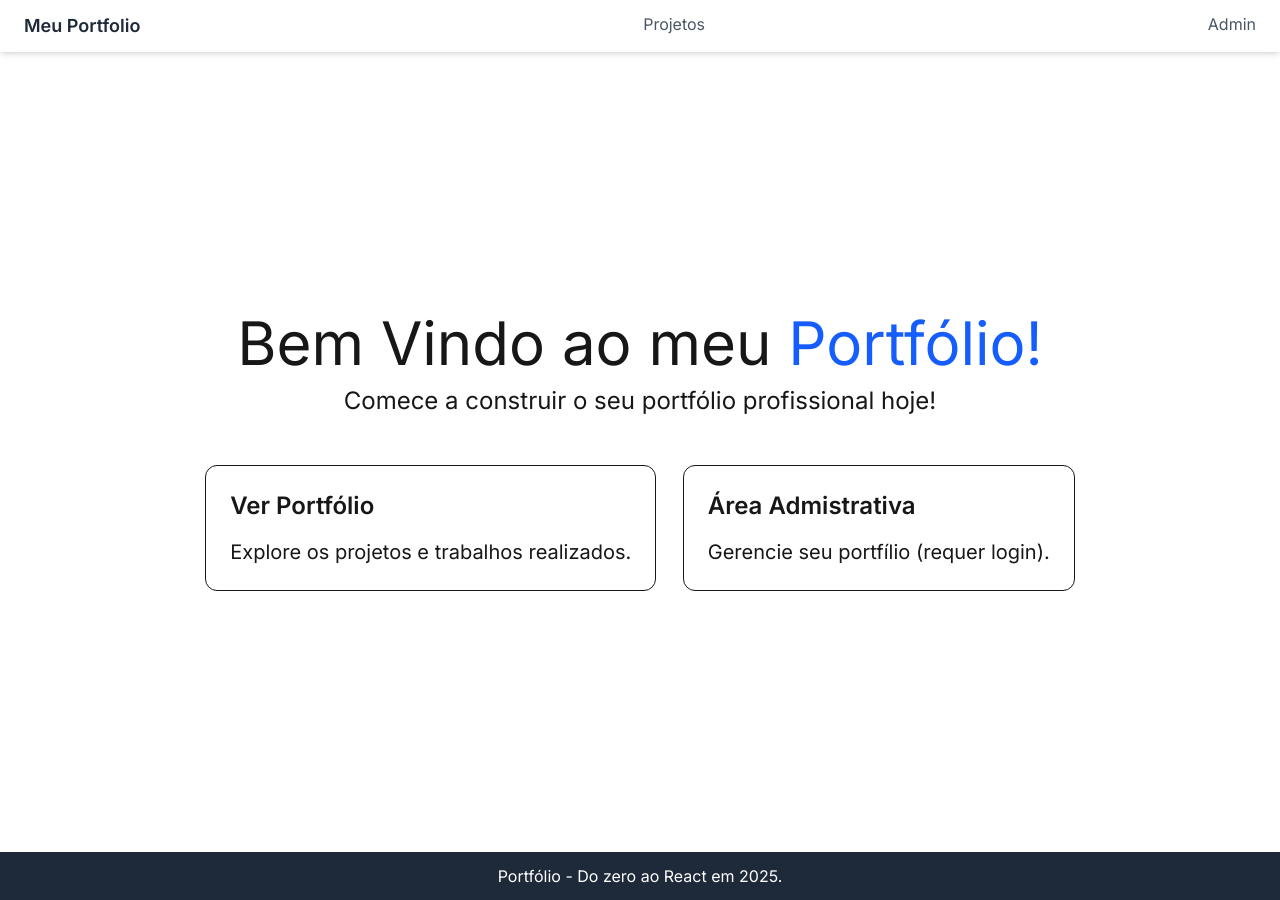
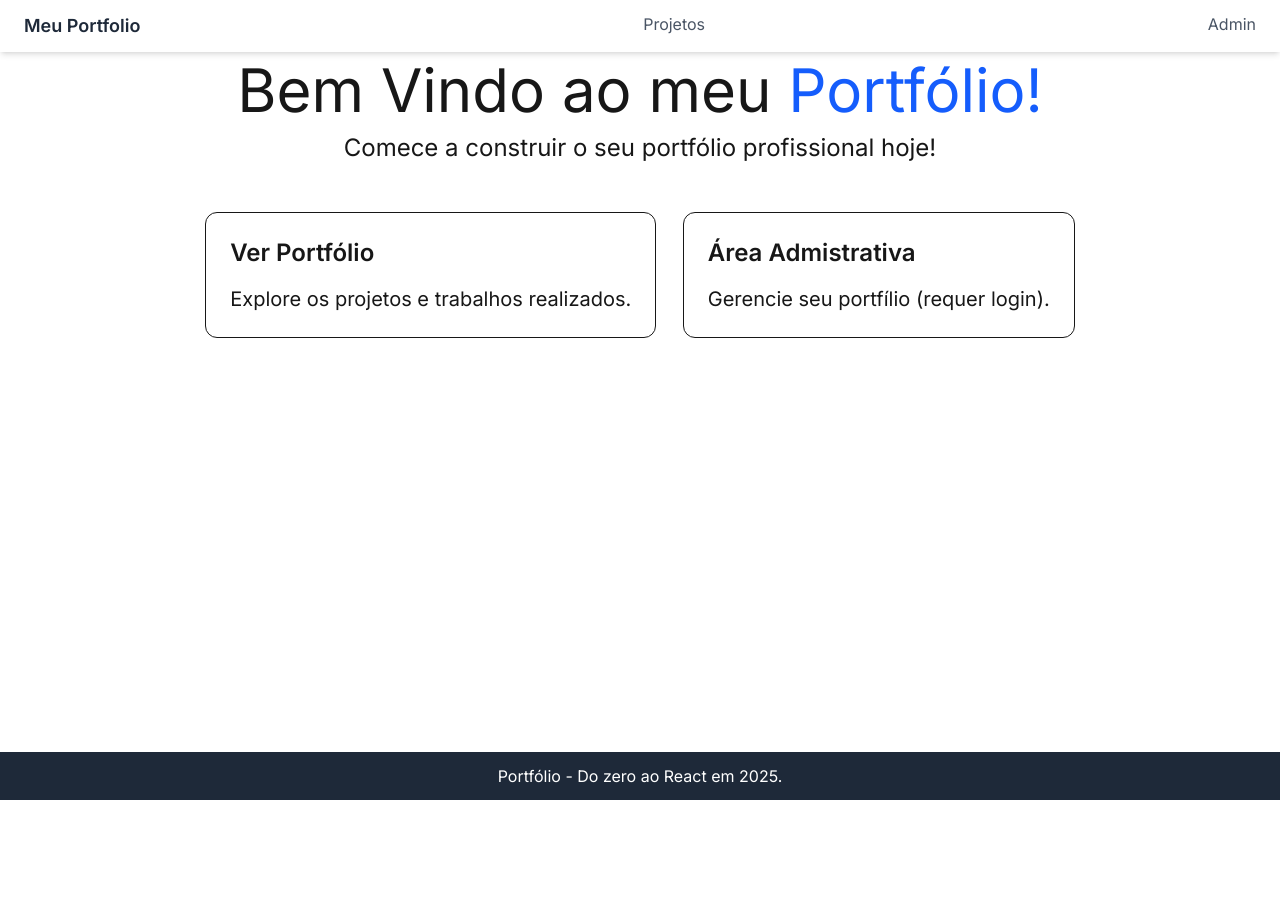
Before and after one commit to eugenio-developer/portfolio-react-nextjs, a Next.js app: page / in a window 1280 px wide. After the commit the page ends 800 px from the top, so only its background shows below. Built offline with nearby package versions, Linux system fonts and the light colour scheme.

Commit message:
adjusting page layout

```diff
--- a/src/app/layout.tsx
+++ b/src/app/layout.tsx
@@ -1,6 +1,8 @@
 import type { Metadata } from "next";
 import { Inter } from "next/font/google";
 import "./globals.css";
+import Header from "./components/header";
+import Footer from "./components/footer";
 
 const inter = Inter({
   variable: "--font-geist-sans",
@@ -24,7 +26,13 @@ export default function RootLayout({
       <body
         className={inter.className}
       >
-        {children}
+        <div className="flex flex-col min-h-screen">
+          <Header/>
+            <main className="flex-grow">
+              {children}
+            </main>
+          <Footer/>
+        </div>
       </body>
     </html>
   );
--- a/src/app/page.tsx
+++ b/src/app/page.tsx
@@ -1,12 +1,8 @@
 import Link from "next/link";
-import Header from "./components/header";
-import Footer from "./components/footer";
 
 export default function Home() {
   return (
-    <>
-      <Header></Header>
-      <div className="flex flex-col items-center justify-center min-h-screen py-2">
+      <div className="flex flex-col items-center justify-center py-2">
         <main className=" flex flex-col items-center justify-center w-full flex-1 px-20 text-center">
           <h1 className="text-6xl">Bem Vindo ao meu <span className="text-blue-600">Portfólio!</span> </h1>
           <p className="mt-3 text-2xl">
@@ -30,7 +26,5 @@ export default function Home() {
           </div>
         </main>
       </div>
-      <Footer/>
-    </>
   );
 }
```
